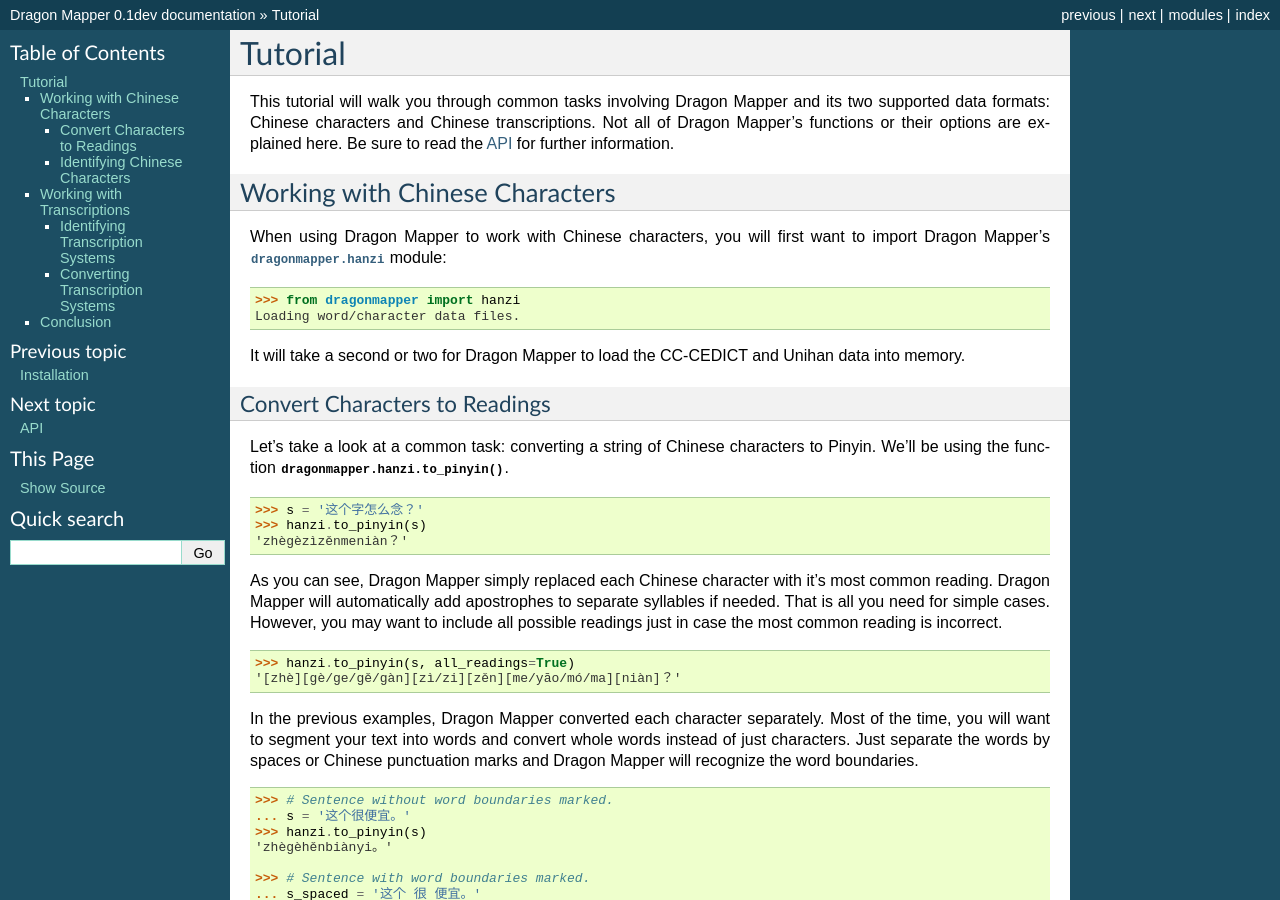
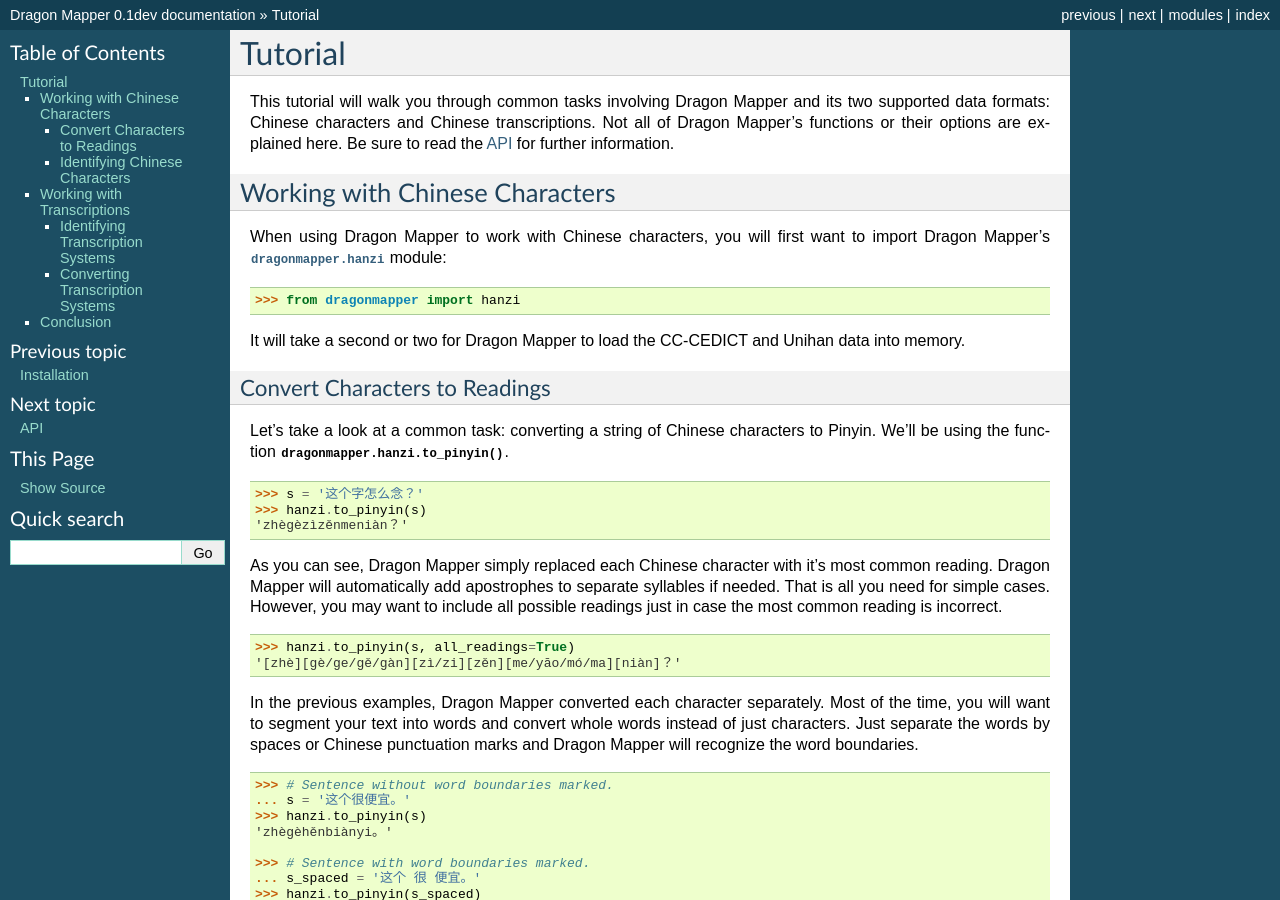
Before and after one commit to tsroten/dragonmapper, a Sphinx documentation site: the page built from docs/tutorial.rst, in a window 1280 px wide and 900 px high. Built offline with Sphinx 7.4.7, drawn with Linux system fonts in a browser that asks for light colours.

Commit message:
Removes print function.

```diff
--- a/docs/tutorial.rst
+++ b/docs/tutorial.rst
@@ -15,7 +15,6 @@
 .. code:: python
 
     >>> from dragonmapper import hanzi
-    Loading word/character data files.
 
 It will take a second or two for Dragon Mapper to load the CC-CEDICT and
 Unihan data into memory.
```
